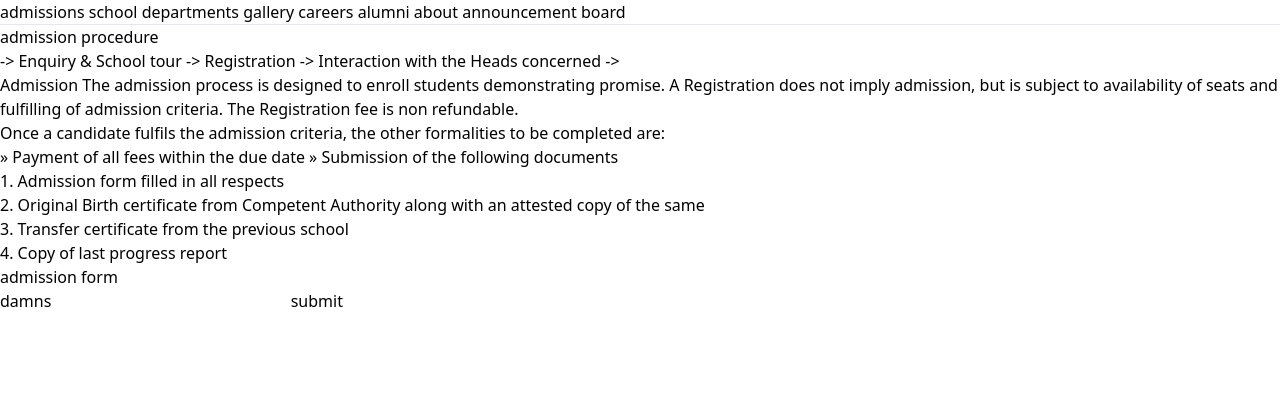
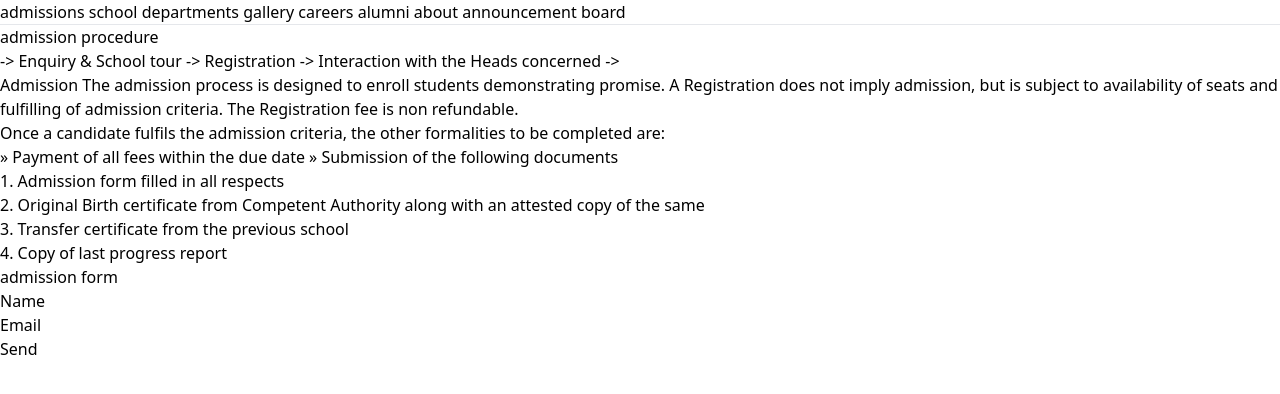
Before and after one commit to sreeadithya/indus-universal-website-2023, a SvelteKit app: page /admissions in a window 1280 px wide. Shown: the top 394 px of the page. Built offline with nearby package versions, Linux system fonts and the light colour scheme.

Commit message:
Update +page.svelte

```diff
--- a/src/routes/admissions/+page.svelte
+++ b/src/routes/admissions/+page.svelte
@@ -20,9 +20,15 @@
 
   <h1 class="text-lg">admission form</h1>
 
-  <form netlify name="admission form">
-    damns
-    <input type="text" name="" id="" />
-    <button type="submit"> submit </button>
+  <form name="admission form" netlify>
+    <p>
+      <label>Name <input type="text" name="name" /></label>
+    </p>
+    <p>
+      <label>Email <input type="email" name="email" /></label>
+    </p>
+    <p>
+      <button type="submit">Send</button>
+    </p>
   </form>
 </main>
```
